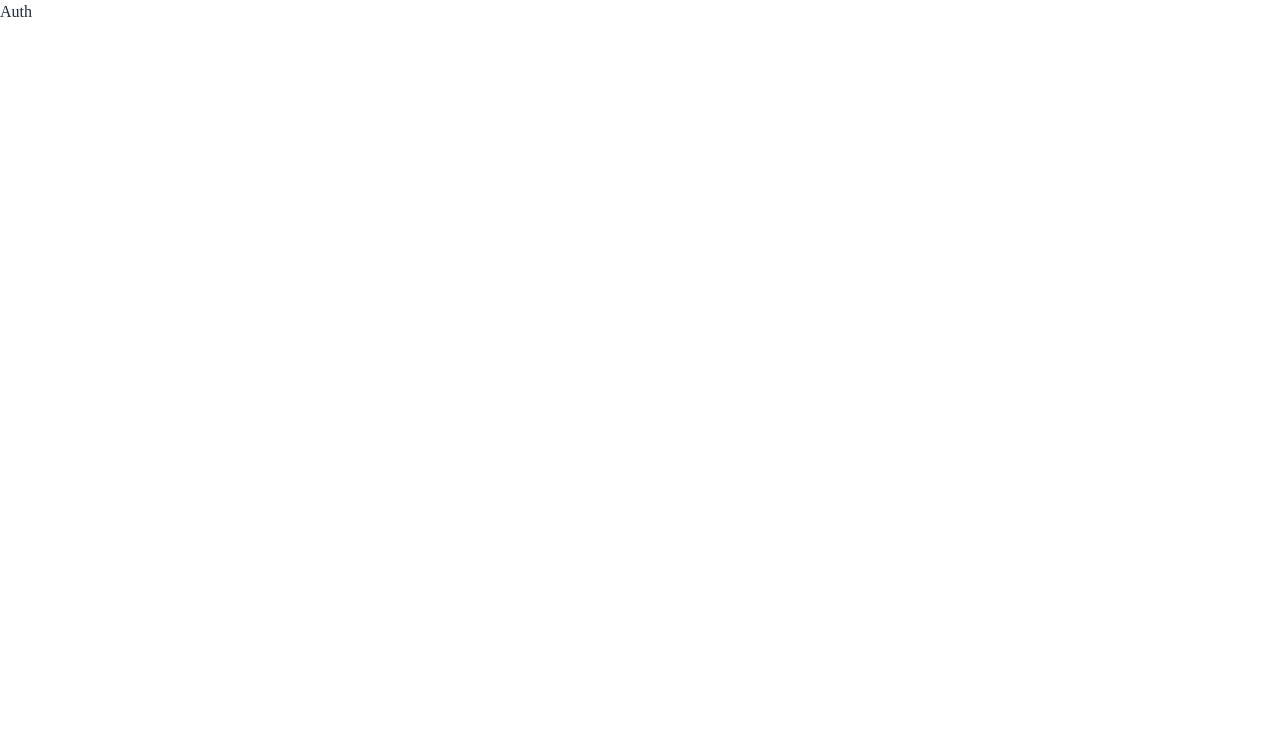
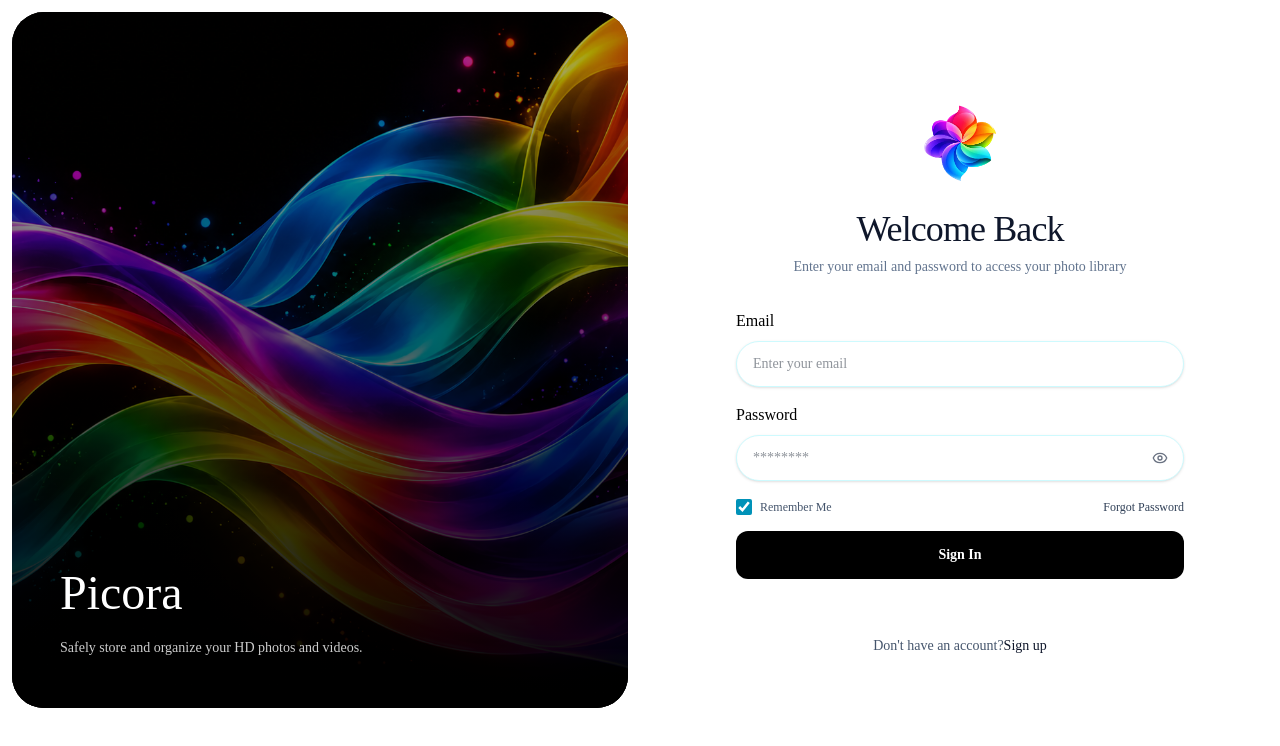
Before and after one commit to PrethigahShanmugarajah/Picora, a React (Vite) app in the folder Client/: page /login in a window 1280 px wide. Shown: the top 746 px of the page. Built offline with nearby package versions, Linux system fonts and the light colour scheme; a web font is replaced by a local one.

Commit message:
Build the authentication page UI

```diff
--- a/Client/src/pages/Auth/View/Auth.jsx
+++ b/Client/src/pages/Auth/View/Auth.jsx
@@ -1,9 +1,258 @@
+/* eslint-disable no-unused-vars */
 // Client / src / pages / Auth / View / Auth.jsx
+import { useState } from "react";
+import { useAppContext } from "../../../context/appContext";
+import { Login_Ribbon, Logo } from "../../../assets/assets";
+import { InputField } from "../../../components/FormField/InputField";
+import { Eye, EyeOff } from "lucide-react";
+import { SingleCheckboxField } from "../../../components/FormField/CheckboxField";
+import { TailSpin } from "react-loader-spinner";
+
+// const Input = ({
+//   label,
+//   value,
+//   placeholder,
+//   type = "text",
+//   onChange,
+//   required = true,
+// }) => (
+//   <div>
+//     <label className="block text-xs sm:text-sm font-medium text-slate-700 mb-1.5">
+//       {label}
+//     </label>
+
+//     <input
+//       type={type}
+//       value={value}
+//       onChange={(e) => onChange(e.target.value)}
+//       placeholder={placeholder}
+//       required={required}
+//       className="auth-input"
+//     />
+//   </div>
+// );
 
 const Auth = () => {
+  const [isLogin, setIsLogin] = useState(true);
+  const [showPassword, setShowPassword] = useState(false);
+  const [loading, setLoading] = useState(false);
+  const [form, setForm] = useState({
+    name: "",
+    email: "",
+    password: "",
+    rememberMe: true,
+  });
+
+  const { navigate } = useAppContext();
+
+  const update = (key, value) => setForm((prev) => ({ ...prev, [key]: value }));
+
+  const handleSubmit = async (e) => {
+    e.preventDefault();
+    navigate("/");
+  };
+
   return (
-    <div>
-      <h1>Auth</h1>
+    <div className="w-full bg-white min-h-screen rounded-[30px] sm:rounded-[38px] grid grid-cols-1 lg:grid-cols-12 lg:min-h-180">
+      {/* -------- Hero -------- */}
+      <div className="relative lg:col-span-6 p-2 sm:p-3 flex flex-col">
+        <div className="relative size-full rounded-[26px] sm:rounded-4xl overflow-hidden flex flex-col justify-between p-8 sm:p-12 text-white bg-black">
+          <img
+            src={Login_Ribbon}
+            alt="Picora"
+            className="absolute inset-0 size-full object-cover object-center"
+          />
+
+          <div className="absolute inset-0 bg-linear-to-b from-black/30 via-black/60 to-black" />
+
+          <div className="relative z-10 mt-auto pt-24 sm:pt-32">
+            <h2 className="text-4xl sm:text-5xl lg:text-5xl font-medium">
+              Picora
+            </h2>
+
+            <p className="text-xs sm:text-sm text-white/80 leading-relaxed max-w-sm mt-4 sm:mt-5">
+              Safely store and organize your HD photos and videos.
+            </p>
+          </div>
+        </div>
+      </div>
+
+      {/* -------- Form -------- */}
+
+      <div className="lg:col-span-6 bg-white px-8 py-10 sm:px-12 sm:py-14 lg:px-16 lg:py-16 flex flex-col justify-between">
+        <img
+          src={Logo}
+          alt="Picora"
+          className="h-16 xl:h-20 xl:mt-10 w-auto object-contain"
+        />
+
+        <div className="max-w-md w-full mx-auto my-auto py-2">
+          <div className="text-center mb-8">
+            <h1 className="text-3xl sm:text-4xl font-serif text-slate-900 font-normal tracking-tight">
+              {isLogin ? "Welcome Back" : "Create Account"}
+            </h1>
+
+            <p className="text-xs sm:text-sm text-slate-500 mt-2">
+              {isLogin
+                ? "Enter your email and password to access your photo library"
+                : "Join Picora to organize your albums"}
+            </p>
+          </div>
+
+          <form onSubmit={handleSubmit} className="space-y-4">
+            {!isLogin && (
+              // <Input
+              //   key="name"
+              //   label="Full Name"
+              //   value={form.name}
+              //   placeholder="Enter your name"
+              //   onChange={(v) => update("name", v)}
+              // />
+
+              <InputField
+                name="name"
+                label="Full Name"
+                value={form.name}
+                placeholder="Enter your name"
+                type="text"
+                size="s"
+                onChange={(e) => update("name", e.target.value)}
+              />
+            )}
+
+            {/* <Input
+              key="email"
+              label="Email"
+              value={form.email}
+              placeholder="Enter your email"
+              onChange={(v) => update("email", v)}
+            /> */}
+
+            <InputField
+              name="email"
+              label="Email"
+              value={form.email}
+              placeholder="Enter your email"
+              type="email"
+              size="s"
+              onChange={(e) => update("email", e.target.value)}
+            />
+
+            {/* <div>
+              <label className="block text-xs sm:text-sm font-medium text-slate-700 mb-1.5">
+                Password
+              </label>
+
+              <div className="relative">
+                <input
+                  type={showPassword ? "text" : "password"}
+                  value={form.password}
+                  onChange={(e) => update("password", e.target.value)}
+                  placeholder="********"
+                  required
+                  className="auth-input pr-11"
+                />
+
+                <button
+                  type="button"
+                  onClick={() => setShowPassword((v) => !v)}
+                  className="absolute right-3.5 top-3.5 text-slate-400 hover:text-slate-600 transition cursor-pointer"
+                >
+                  {showPassword ? (
+                    <EyeOff className="size-4" />
+                  ) : (
+                    <Eye className="size-4" />
+                  )}
+                </button>
+              </div>
+            </div> */}
+
+            <InputField
+              name="password"
+              label="Password"
+              value={form.password}
+              placeholder="********"
+              type={showPassword ? "text" : "password"}
+              size="s"
+              onChange={(e) => update("password", e.target.value)}
+              iconRight={
+                <span
+                  onClick={() => setShowPassword((prev) => !prev)}
+                  className="cursor-pointer"
+                >
+                  {showPassword ? (
+                    <EyeOff className="size-4 text-gray-500 hover:text-gray-700" />
+                  ) : (
+                    <Eye className="size-4 text-gray-500 hover:text-gray-700" />
+                  )}
+                </span>
+              }
+            />
+
+            <div className="flex items-center justify-between text-xs pt-0.5">
+              {/* <label className="flex items-center gap-2 cursor-pointer select-none">
+                <input
+                  type="checkbox"
+                  checked={form.rememberMe}
+                  onChange={(e) => update("rememberMe", e.target.checked)}
+                  className="size-4 rounded border-slate-300 accent-slate-900"
+                />
+
+                <span className="text-slate-600">Remember Me</span>
+              </label> */}
+
+              <SingleCheckboxField
+                name="rememberMe"
+                label="Remember Me"
+                value={form.rememberMe}
+                onChange={(value) => update("rememberMe", value)}
+                size="xs"
+                labelPosition="right"
+                labelClassName="text-slate-600"
+              />
+
+              <button
+                type="button"
+                className="text-slate-700 hover:text-slate-950 hover:underline transition cursor-pointer"
+              >
+                Forgot Password
+              </button>
+            </div>
+
+            <button
+              type="submit"
+              disabled={loading}
+              className="auth-btn-primary"
+            >
+              {loading ? (
+                <TailSpin
+                  visible={true}
+                  height="20"
+                  width="20"
+                  color="#ffffff"
+                  ariaLabel="loading"
+                />
+              ) : isLogin ? (
+                "Sign In"
+              ) : (
+                "Sign up"
+              )}
+            </button>
+          </form>
+        </div>
+
+        <div className="mt-8 text-xs sm:text-sm text-center text-slate-600">
+          {isLogin ? "Don't have an account?" : "Already have an account?"}
+
+          <button
+            type="button"
+            onClick={() => setIsLogin((prev) => !prev)}
+            className="font-medium text-slate-900 hover:underline cursor-pointer"
+          >
+            {isLogin ? "Sign up" : "Sign In"}
+          </button>
+        </div>
+      </div>
     </div>
   );
 };
```
